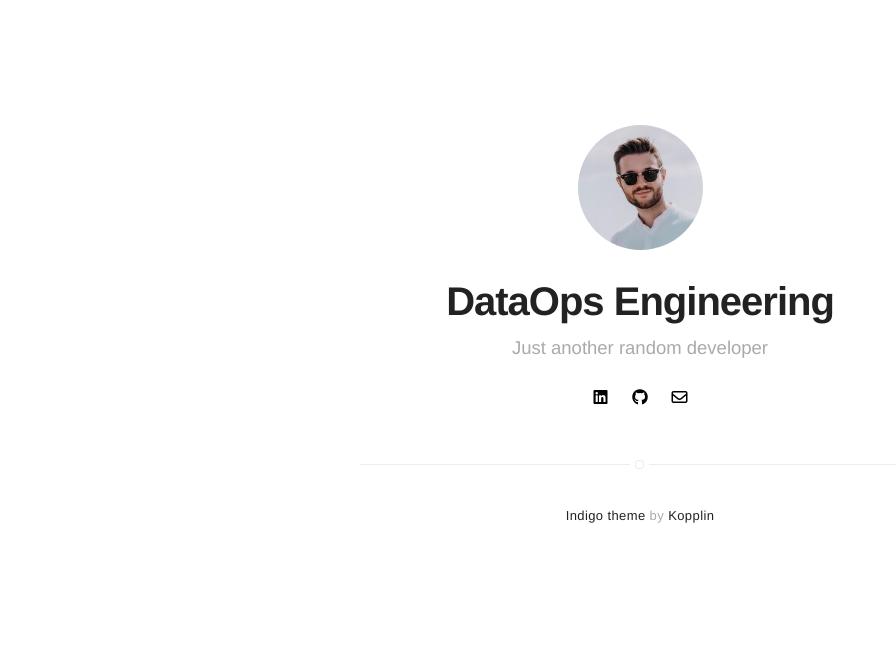
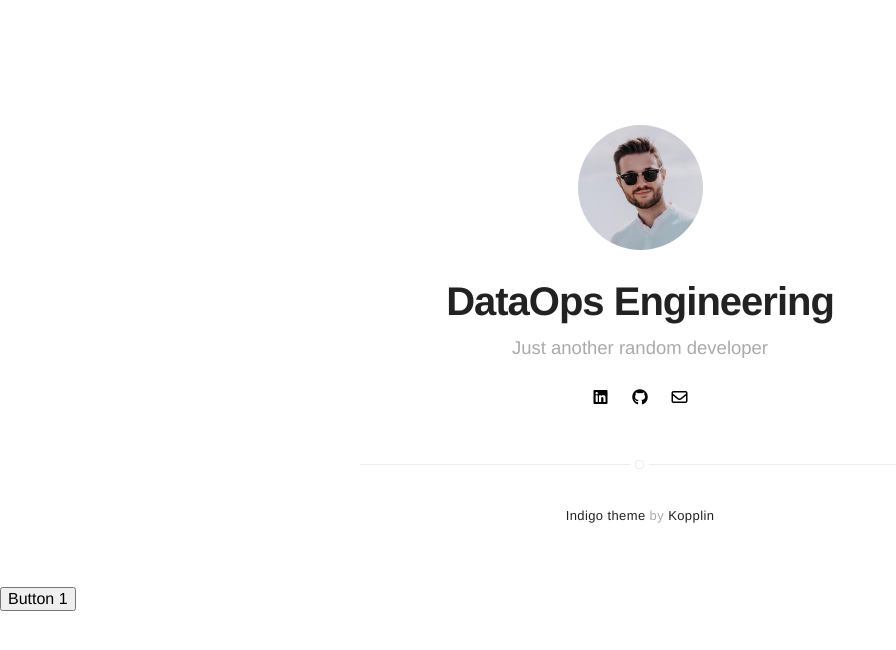
Before and after one commit to Raalsky/dataops-engineering, a Jekyll site: the page built from index.html, in a window 1280 px wide. Shown: the top 650 px of the page, without its empty margins (0-896 px from the left). Built offline with Jekyll 4.4.1, drawn with Linux system fonts in a browser that asks for light colours; nearby versions of some CDN libraries.

Commit message:
Button added

```diff
--- a/_layouts/default.html
+++ b/_layouts/default.html
@@ -61,6 +61,9 @@ layout: compress
             </div>
                 </div>
             </div>
+
+        <button onclick="dataLayer.push({'event': 'login'});">Button 1</button>
+
     </div>
 </body>
 </html>
```
